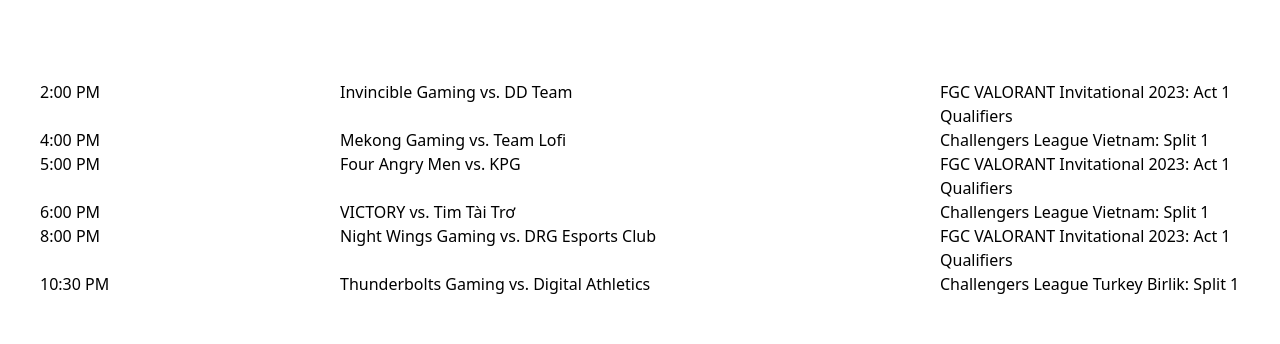
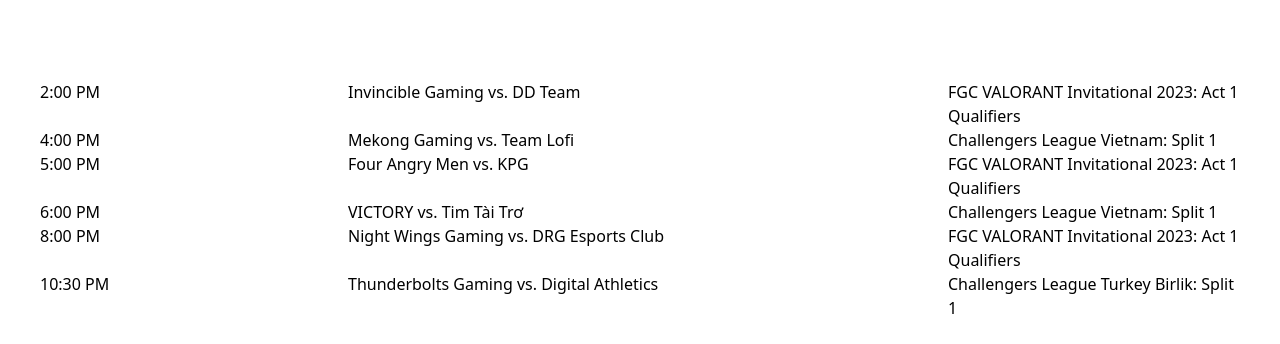
Before and after one commit to erikopinaldo/vlr-pro-tracker, a Next.js app: page / in a window 1280 px wide. Shown: the top 344 px of the page. Built offline with nearby package versions, Linux system fonts and the light colour scheme.

Commit message:
add margin x to div

```diff
--- a/src/components/matchTeams.js
+++ b/src/components/matchTeams.js
@@ -1,6 +1,6 @@
 export default function MatchTeams({ teamOneName, teamTwoName }) {
     return (
-        <div className="basis-1/2">
+        <div className="basis-1/2 mx-4">
             <span>{teamOneName} vs. {teamTwoName}</span>
         </div>
     );
```
